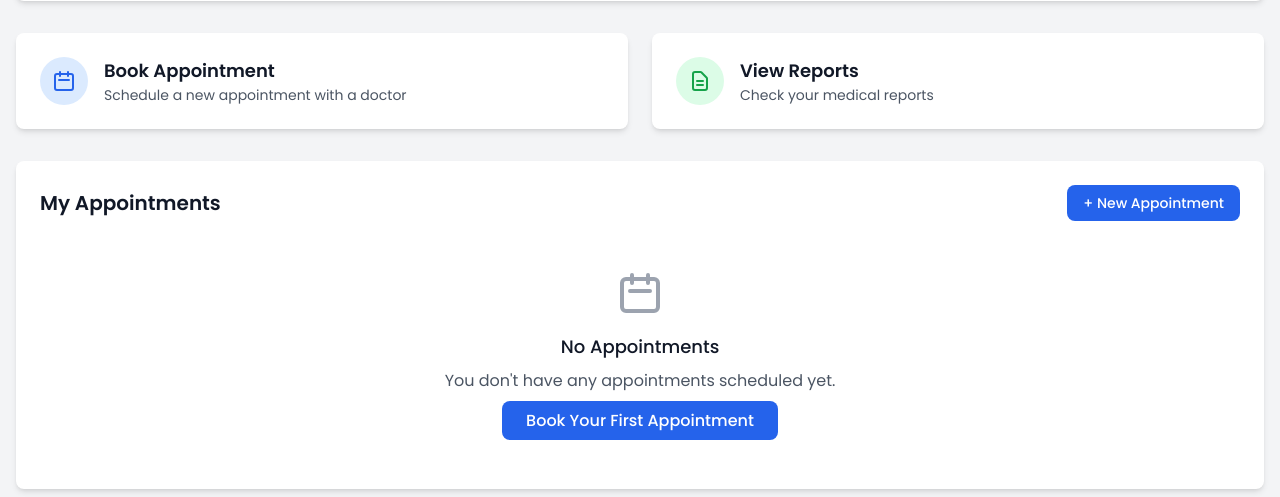
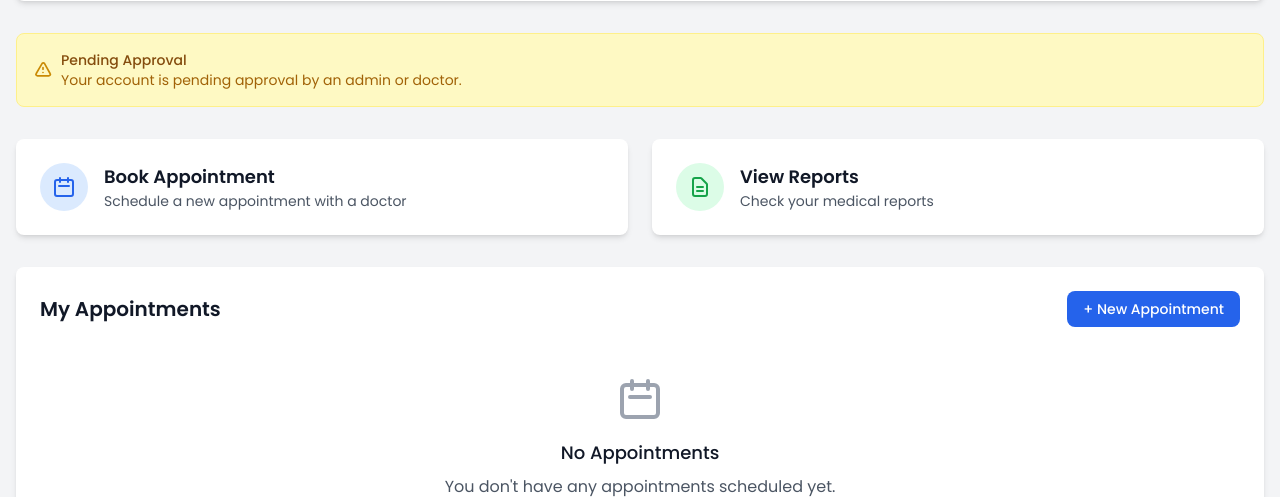
Before and after one commit to Het-thummar/hospital-management, a Django app: template templates/hospital/patient_dashboard.html in a window 1280 px wide. Shown: the part 339-836 px from the top of the page. Run offline with Django 5.2, Linux system fonts and the light colour scheme; the template is opened without the code that fills it, so the values that code supplies are empty; some libraries are stand-ins or nearby versions.

Commit message:
Show approval status and appointment info to patient after approval. Display who approved, when, and scheduled appointment date/time.

```diff
--- a/templates/hospital/patient_dashboard.html
+++ b/templates/hospital/patient_dashboard.html
@@ -49,8 +49,6 @@
         </div>
 
         <!-- Approval Status -->
-        <!-- Temporarily disabled until database migration is complete -->
-        <!--
         {% if patient.is_approved %}
             <div class="bg-green-100 border border-green-200 rounded-lg p-4 mb-8">
                 <div class="flex items-center">
@@ -69,6 +67,23 @@
                     </div>
                 </div>
             </div>
+            {% with appointment=appointments.0 %}
+                {% if appointment and appointment.appointmentDate and appointment.appointmentTime %}
+                    <div class="bg-blue-100 border border-blue-200 rounded-lg p-4 mb-8">
+                        <div class="flex items-center">
+                            <svg class="h-5 w-5 text-blue-600 mr-2" fill="none" stroke="currentColor" viewBox="0 0 24 24">
+                                <path stroke-linecap="round" stroke-linejoin="round" stroke-width="2" d="M8 7V3m8 4V3m-9 8h10M5 21h14a2 2 0 002-2V7a2 2 0 00-2-2H5a2 2 0 00-2 2v12a2 2 0 002 2z"></path>
+                            </svg>
+                            <div>
+                                <h3 class="text-sm font-medium text-blue-800">Appointment Scheduled</h3>
+                                <p class="text-sm text-blue-700">
+                                    Your appointment is scheduled for {{ appointment.appointmentDate }} at {{ appointment.appointmentTime }}.
+                                </p>
+                            </div>
+                        </div>
+                    </div>
+                {% endif %}
+            {% endwith %}
         {% else %}
             <div class="bg-yellow-100 border border-yellow-200 rounded-lg p-4 mb-8">
                 <div class="flex items-center">
@@ -82,7 +97,6 @@
                 </div>
             </div>
         {% endif %}
-        -->
 
         <!-- Quick Actions -->
         <div class="grid grid-cols-1 md:grid-cols-2 gap-6 mb-8">
```
